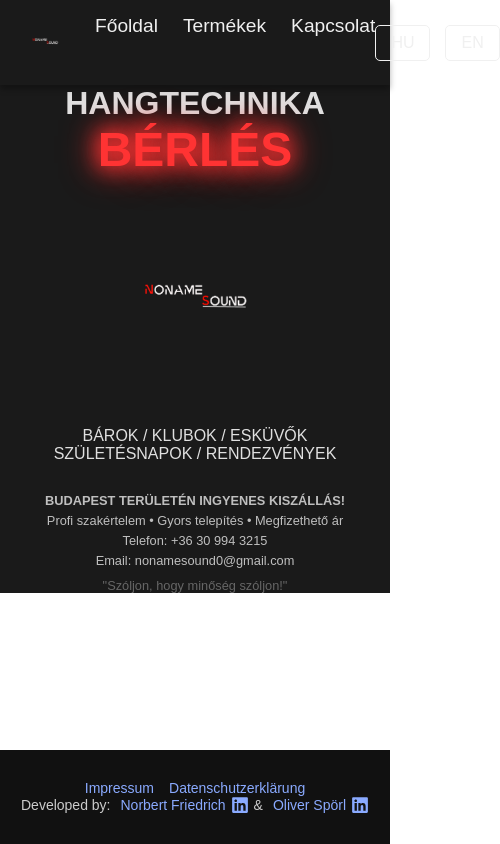
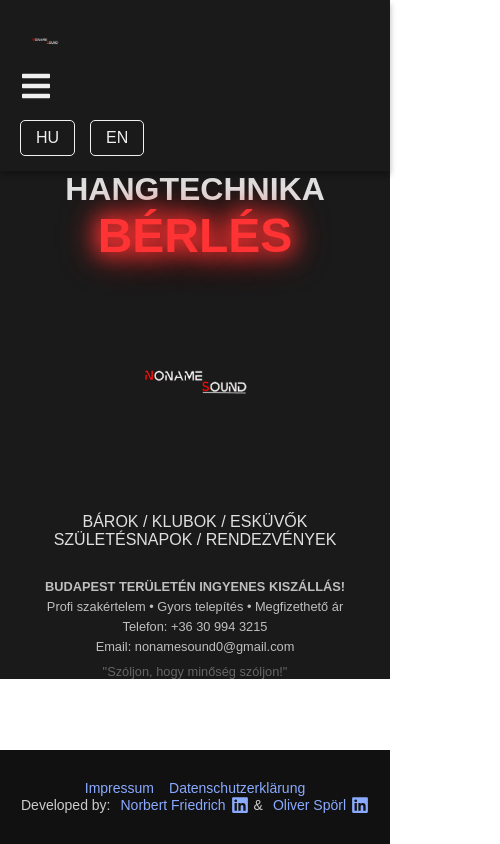
Before and after one commit to indie-projects/project-ungar, a React (Vite) app: page / in a window 390 px wide. Shown: the whole page, 500 px wide, since content can reach past the window. Built offline with nearby package versions, Linux system fonts and the light colour scheme.

Commit message:
Icons imported for Hamburger Menu, Hamburgermenü eventlistener and states added with funktion, responsibility for NavLinks success

```diff
--- a/src/components/Navbar.jsx
+++ b/src/components/Navbar.jsx
@@ -1,10 +1,10 @@
-import React from "react";
+import React, { useState } from "react";
 import { Link } from "react-router-dom";
 import styled, { keyframes } from "styled-components";
-// import picture from "../"
+import { FaBars, FaTimes } from "react-icons/fa";
 import logo from "../assets/IMG_0106.png";
 
-// Keyframe für sanftes Einblenden des Navbars
+// Keyframes für sanftes Einblenden des Navbars
 const fadeIn = keyframes`
   from {
     opacity: 0;
@@ -16,21 +16,8 @@ const fadeIn = keyframes`
   }
 `;
 
-// Keyframe für Hover-Effekt auf Buttons
-const pulse = keyframes`
-  0% {
-    transform: scale(1);
-  }
-  50% {
-    transform: scale(1.1);
-  }
-  100% {
-    transform: scale(1);
-  }
-`;
-
 const NavbarContainer = styled.nav`
-  background-color: #1a1a1a; /* Sehr dunkler Hintergrund */
+  background-color: #1a1a1a;
   padding: 15px 20px;
   display: flex;
   justify-content: space-between;
@@ -39,22 +26,41 @@ const NavbarContainer = styled.nav`
   top: 0;
   z-index: 1000;
   animation: ${fadeIn} 0.5s ease-in-out;
-  box-shadow: 0 4px 6px rgba(0, 0, 0, 0.3); /* Dunklerer Schatten */
+  box-shadow: 0 4px 6px rgba(0, 0, 0, 0.3);
+
+  @media (max-width: 768px) {
+    flex-direction: column;
+    align-items: flex-start;
+  }
+`;
+
+const Logo = styled.img`
+  height: 50px;
+  width: auto;
 `;
 
 const NavLinks = styled.div`
   display: flex;
   gap: 25px;
+
+  @media (max-width: 768px) {
+    flex-direction: column;
+    width: 100%;
+    display: ${({ isOpen }) =>
+      isOpen
+        ? "flex"
+        : "none"}; // Csak akkor jelenik meg, ha a hamburger menü nyitva van
+  }
 `;
 
 const NavLink = styled(Link)`
-  color: #f0f0f0; /* Hellerer Text für besseren Kontrast */
+  color: #f0f0f0;
   text-decoration: none;
   font-size: 1.2em;
   position: relative;
 
   &:hover {
-    color: #ff9f43; /* Auffällige Akzentfarbe bei Hover */
+    color: #ff9f43;
     transition: color 0.3s ease-in-out;
   }
 
@@ -65,7 +71,7 @@ const NavLink = styled(Link)`
     height: 2px;
     bottom: -5px;
     left: 0;
-    background-color: #ff9f43; /* Gleiche Akzentfarbe */
+    background-color: #ff9f43;
     visibility: hidden;
     transition: all 0.3s ease-in-out;
   }
@@ -76,19 +82,29 @@ const NavLink = styled(Link)`
   }
 `;
 
-const Logo = styled.img`
-  height: 50px;
-  width: auto;
+const HamburgerMenu = styled.div`
+  display: none;
+  font-size: 2em;
+  cursor: pointer;
+  color: #f0f0f0;
+
+  @media (max-width: 768px) {
+    display: block;
+  }
 `;
 
 const LanguageSwitcher = styled.div`
   display: flex;
   gap: 15px;
+
+  @media (max-width: 768px) {
+    margin-top: 10px;
+  }
 `;
 
 const LanguageButton = styled.button`
   background-color: transparent;
-  color: #f0f0f0; /* Heller Text */
+  color: #f0f0f0;
   border: 1px solid #f0f0f0;
   padding: 8px 15px;
   border-radius: 5px;
@@ -98,20 +114,27 @@ const LanguageButton = styled.button`
   outline: none;
 
   &:hover {
-    animation: ${pulse} 0.5s ease-in-out;
-    background-color: #ff9f43; /* Akzentfarbe */
-    color: #1a1a1a; /* Text wird dunkel */
+    background-color: #ff9f43;
+    color: #1a1a1a;
   }
 `;
 
 const Navbar = ({ currentLanguage, switchLanguage }) => {
+  const [menuOpen, setMenuOpen] = useState(false);
+
+  const toggleMenu = () => {
+    setMenuOpen(!menuOpen);
+  };
+
   return (
     <NavbarContainer>
-      <NavLinks>
-        <NavLink to="/">
-          <Logo src={logo} alt=" NoName Sound Logo" />{" "}
-          {/* A logó mint kattintható kép */}
-        </NavLink>
+      <NavLink to="/">
+        <Logo src={logo} alt="Logo" />
+      </NavLink>
+      <HamburgerMenu onClick={toggleMenu}>
+        {menuOpen ? <FaTimes /> : <FaBars />}
+      </HamburgerMenu>
+      <NavLinks isOpen={menuOpen}>
         <NavLink to="/">
           {currentLanguage === "hu" ? "Főoldal" : "Home"}
         </NavLink>
```
